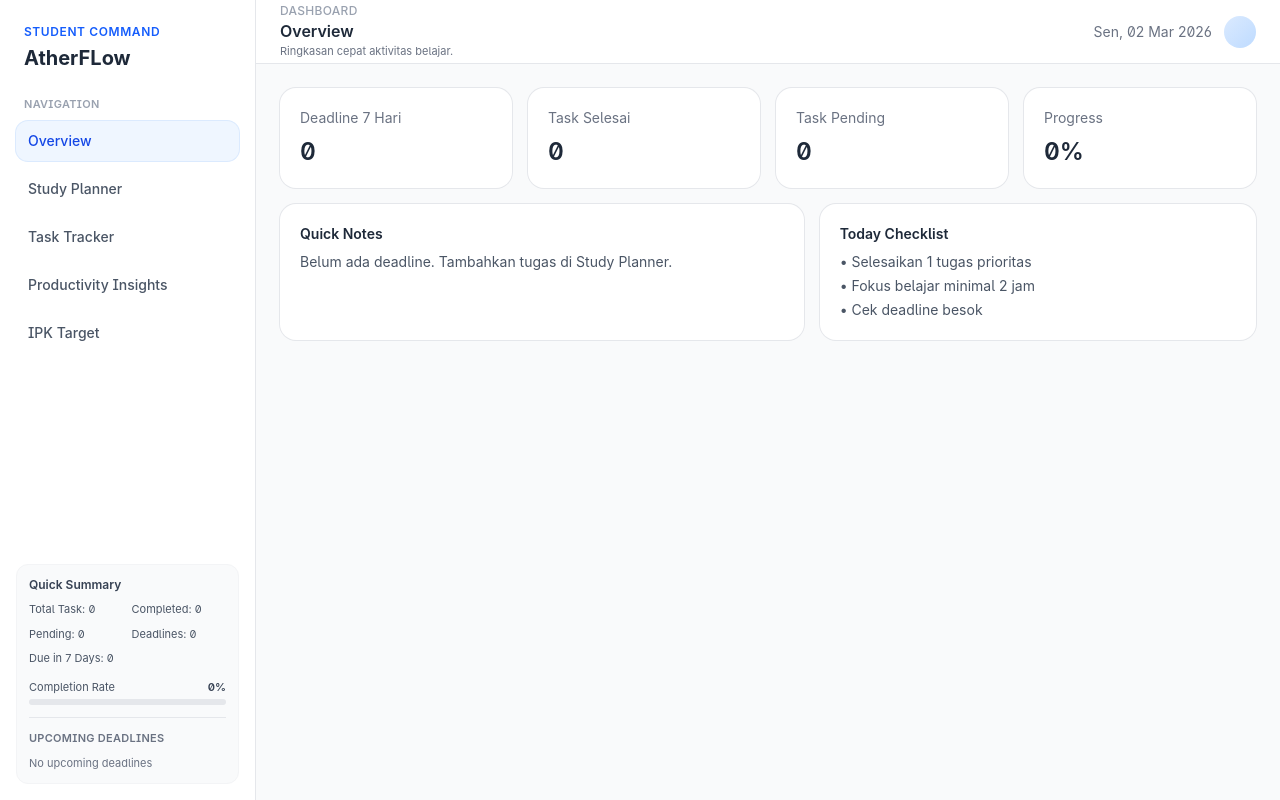
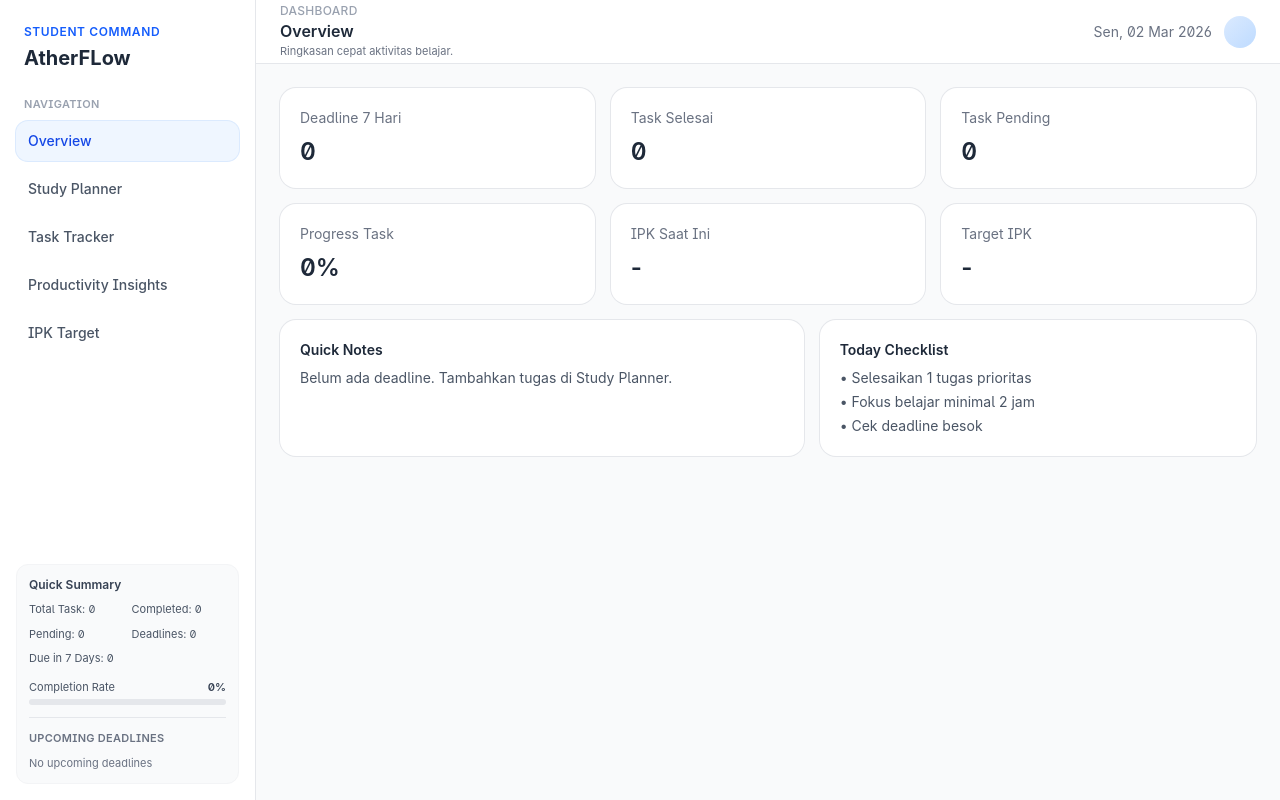
Before and after one commit to sakaaja27/StudentCommandCenter, a React (Vite) app: page /dashboard/overview in a window 1280 px wide. Built offline with nearby package versions, Linux system fonts and the light colour scheme.

Commit message:
add overview ipk target and current ip

```diff
--- a/src/pages/dashboard/DashboardOverviewPage.jsx
+++ b/src/pages/dashboard/DashboardOverviewPage.jsx
@@ -1,57 +1,107 @@
-import { addDays, format, isAfter, parseISO, startOfDay } from "date-fns"
-import { useEffect, useMemo, useState } from "react"
-import { readStoredArray, STORAGE_KEYS, subscribeStorageUpdates } from "../../utils/storage"
+import { addDays, format, isAfter, parseISO, startOfDay } from "date-fns";
+import { useEffect, useMemo, useState } from "react";
+import {
+  readStoredArray,
+  STORAGE_KEYS,
+  subscribeStorageUpdates,
+} from "../../utils/storage";
+import { hitungIPK } from "../../utils/IpkController";
 
 export default function DashboardOverviewPage() {
-  const [tasks, setTasks] = useState(() => readStoredArray(STORAGE_KEYS.tasks))
-  const [deadlines, setDeadlines] = useState(() => readStoredArray(STORAGE_KEYS.deadlines))
-
+  const [tasks, setTasks] = useState(() => readStoredArray(STORAGE_KEYS.tasks));
+  const [deadlines, setDeadlines] = useState(() =>
+    readStoredArray(STORAGE_KEYS.deadlines),
+  );
+  const [ipkData, setIpkData] = useState(() => {
+    try {
+      const raw = localStorage.getItem(STORAGE_KEYS.ipkPlanner);
+      return raw ? JSON.parse(raw) : null;
+    } catch {
+      return null;
+    }
+  });
   useEffect(() => {
     const refresh = () => {
-      setTasks(readStoredArray(STORAGE_KEYS.tasks))
-      setDeadlines(readStoredArray(STORAGE_KEYS.deadlines))
-    }
+      setTasks(readStoredArray(STORAGE_KEYS.tasks));
+      setDeadlines(readStoredArray(STORAGE_KEYS.deadlines));
+      const rawIPK = localStorage.getItem(STORAGE_KEYS.ipkPlanner);
+      setIpkData(rawIPK ? JSON.parse(rawIPK) : null);
+    };
 
-    return subscribeStorageUpdates(refresh)
-  }, [])
+    return subscribeStorageUpdates(refresh);
+  }, []);
 
   const metrics = useMemo(() => {
-    const today = startOfDay(new Date())
-    const nextWeek = addDays(today, 7)
-    const completedTasks = tasks.filter((item) => item.completed).length
-    const pendingTasks = tasks.length - completedTasks
+    const today = startOfDay(new Date());
+    const nextWeek = addDays(today, 7);
+    const completedTasks = tasks.filter((item) => item.completed).length;
+    const pendingTasks = tasks.length - completedTasks;
     const weekDeadlines = deadlines.filter((item) => {
-      const date = parseISO(item.deadline)
-      return !Number.isNaN(date) && isAfter(date, today) && date <= nextWeek
-    }).length
-    const progress = tasks.length ? Math.round((completedTasks / tasks.length) * 100) : 0
+      const date = parseISO(item.deadline);
+      return !Number.isNaN(date) && isAfter(date, today) && date <= nextWeek;
+    }).length;
+    const progress = tasks.length
+      ? Math.round((completedTasks / tasks.length) * 100)
+      : 0;
     const nearestDeadline = [...deadlines]
       .filter((item) => !Number.isNaN(parseISO(item.deadline)))
-      .sort((a, b) => new Date(a.deadline) - new Date(b.deadline))[0]
+      .sort((a, b) => new Date(a.deadline) - new Date(b.deadline))[0];
+    const ipkSaatIni = ipkData?.daftarSemester?.length
+      ? hitungIPK(ipkData.daftarSemester)
+      : 0;
 
-    return { completedTasks, pendingTasks, weekDeadlines, progress, nearestDeadline }
-  }, [tasks, deadlines])
+    const ipkTarget = ipkData?.targetIPK || 0;
+
+    const progressIPK =
+      ipkTarget > 0
+        ? Math.min(Math.round((ipkSaatIni / ipkTarget) * 100), 100)
+        : 0;
+
+    return {
+      completedTasks,
+      pendingTasks,
+      weekDeadlines,
+      progress,
+      nearestDeadline,
+      ipkSaatIni,
+      ipkTarget,
+      progressIPK,
+    };
+  }, [tasks, deadlines, ipkData]);
 
   const quickStats = [
     { label: "Deadline 7 Hari", value: metrics.weekDeadlines },
     { label: "Task Selesai", value: metrics.completedTasks },
     { label: "Task Pending", value: metrics.pendingTasks },
-    { label: "Progress", value: `${metrics.progress}%` },
-  ]
+    { label: "Progress Task", value: `${metrics.progress}%` },
+    {
+      label: "IPK Saat Ini",
+      value: metrics.ipkSaatIni ? metrics.ipkSaatIni.toFixed(2) : "-",
+    },
+    {
+      label: "Target IPK",
+      value: metrics.ipkTarget ? metrics.ipkTarget.toFixed(2) : "-",
+    },
+  ];
 
   const todayChecklist = [
     "Selesaikan 1 tugas prioritas",
     "Fokus belajar minimal 2 jam",
     "Cek deadline besok",
-  ]
+  ];
 
   return (
     <div className="space-y-4">
-      <section className="grid grid-cols-1 gap-4 sm:grid-cols-2 xl:grid-cols-4">
+      <section className="grid grid-cols-1 gap-4 sm:grid-cols-2 xl:grid-cols-3">
         {quickStats.map((item) => (
-          <article key={item.label} className="rounded-2xl bg-white p-5 ring-1 ring-gray-200">
+          <article
+            key={item.label}
+            className="rounded-2xl bg-white p-5 ring-1 ring-gray-200"
+          >
             <p className="text-sm text-gray-500">{item.label}</p>
-            <p className="mt-2 text-2xl font-semibold text-gray-800">{item.value}</p>
+            <p className="mt-2 text-2xl font-semibold text-gray-800">
+              {item.value}
+            </p>
           </article>
         ))}
       </section>
@@ -67,7 +117,9 @@ export default function DashboardOverviewPage() {
         </article>
 
         <article className="rounded-2xl bg-white p-5 ring-1 ring-gray-200">
-          <h3 className="text-sm font-semibold text-gray-800">Today Checklist</h3>
+          <h3 className="text-sm font-semibold text-gray-800">
+            Today Checklist
+          </h3>
           <ul className="mt-2 space-y-1 text-sm text-gray-600">
             {todayChecklist.map((item) => (
               <li key={item}>• {item}</li>
@@ -76,5 +128,5 @@ export default function DashboardOverviewPage() {
         </article>
       </section>
     </div>
-  )
+  );
 }
```
